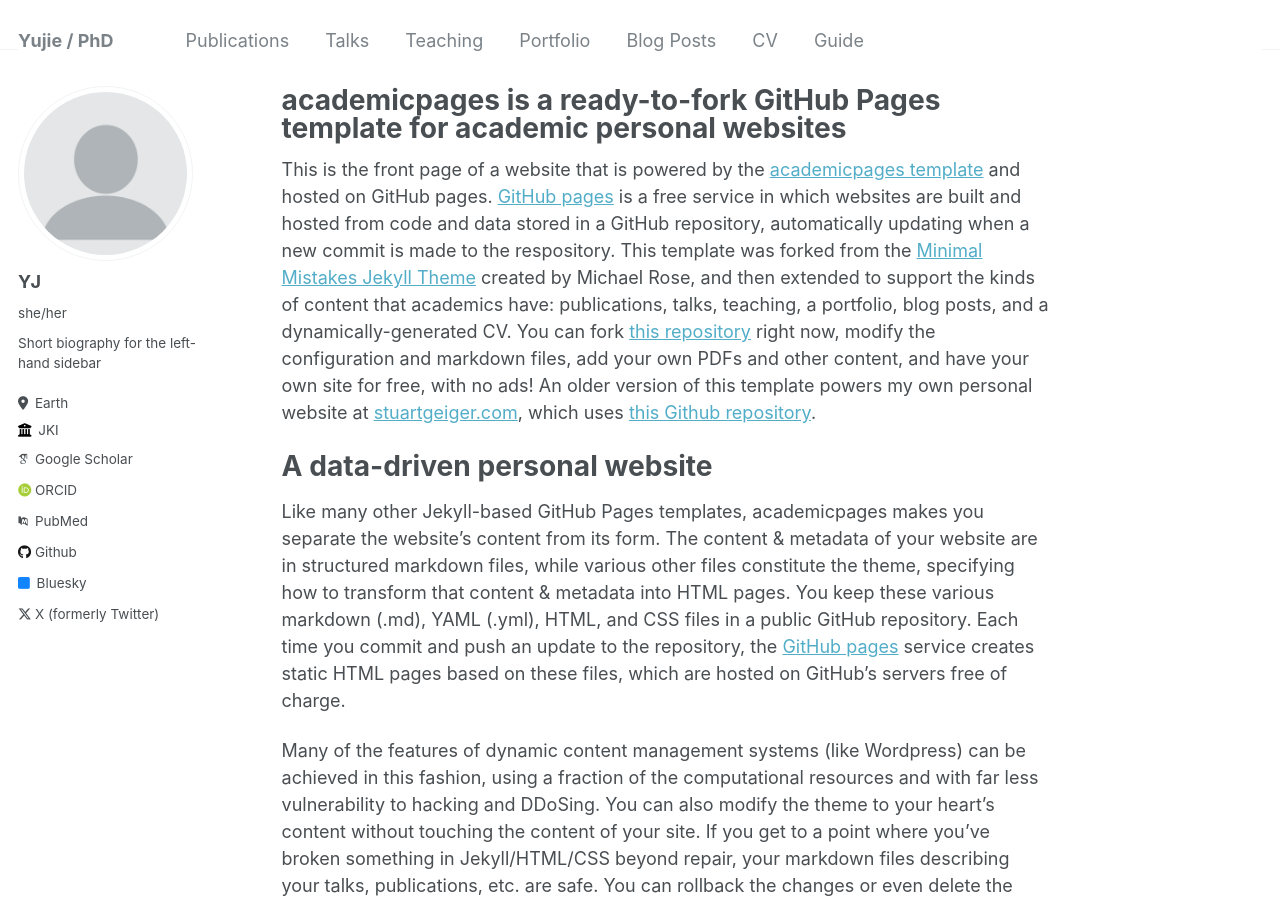
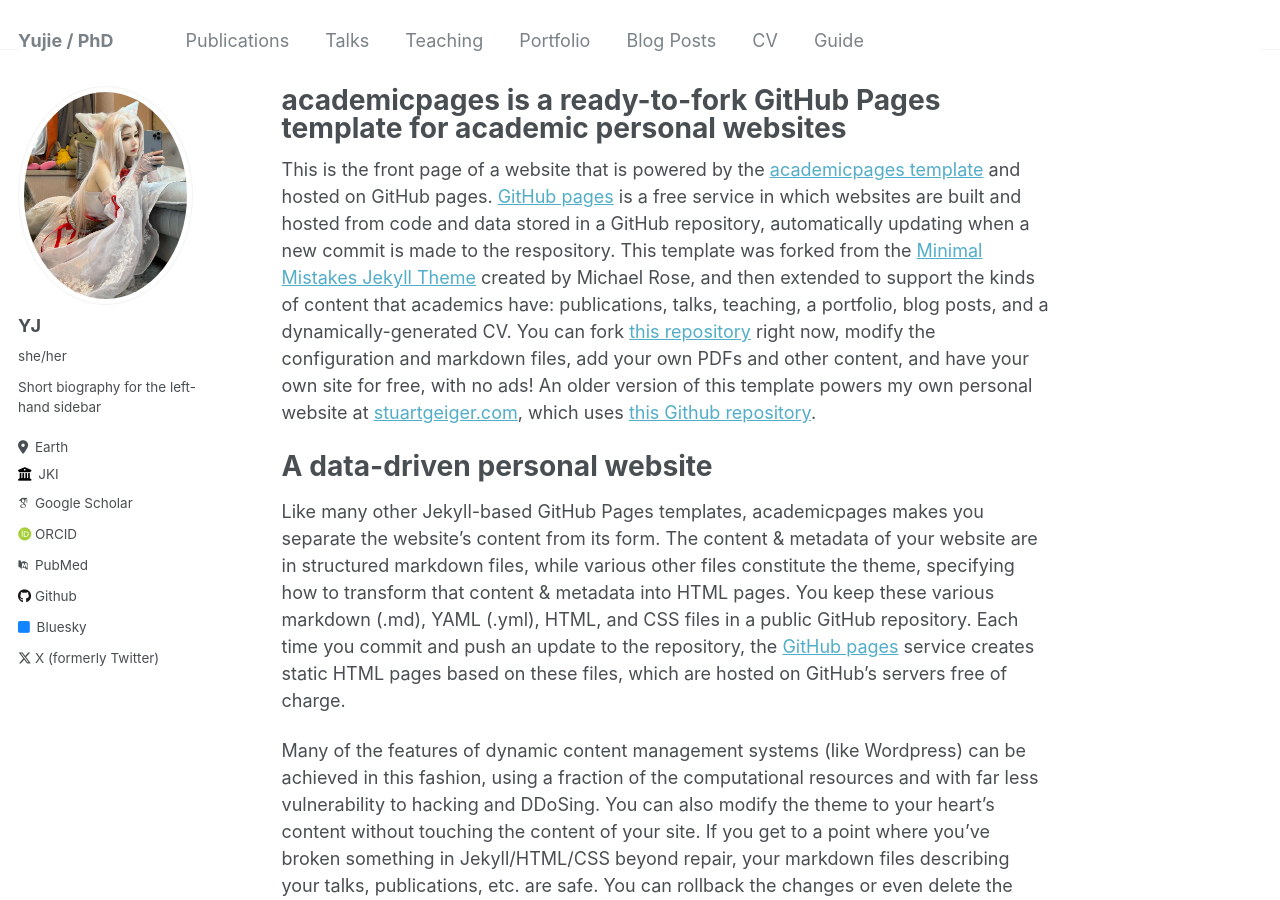
Before and after one commit to 0YJ1/0YJ1.github.io, a Jekyll site: the page built from _pages/about.md, in a window 1280 px wide and 900 px high. Built offline with Jekyll 4.4.1, drawn with Linux system fonts in a browser that asks for light colours; some web fonts are replaced.

Commit message:
Update _config.yml

```diff
--- a/_config.yml
+++ b/_config.yml
@@ -21,7 +21,7 @@ repository               : "0yj/0yj.github.io"
 #               Additional customization can be done by editing /_includes/author-profile.html
 author:
   # Biographic information
-  avatar           : "profile.png"
+  avatar           : "profile.JPG"
   name             : "YJ"
   pronouns         : "she/her" # example: "she/her"
   bio              : "Short biography for the left-hand sidebar"
@@ -42,7 +42,7 @@ author:
   bitbucket        : # Username - Update with your username on the site
   codepen          : # Username
   dribbble         : # Username
-  github           : "academicpages"
+  github           : "0YJ"
   kaggle           : # Username
   stackoverflow    : # User number or user number and name (i.e., use "1" or "1/jeff-atwood")
 
```
